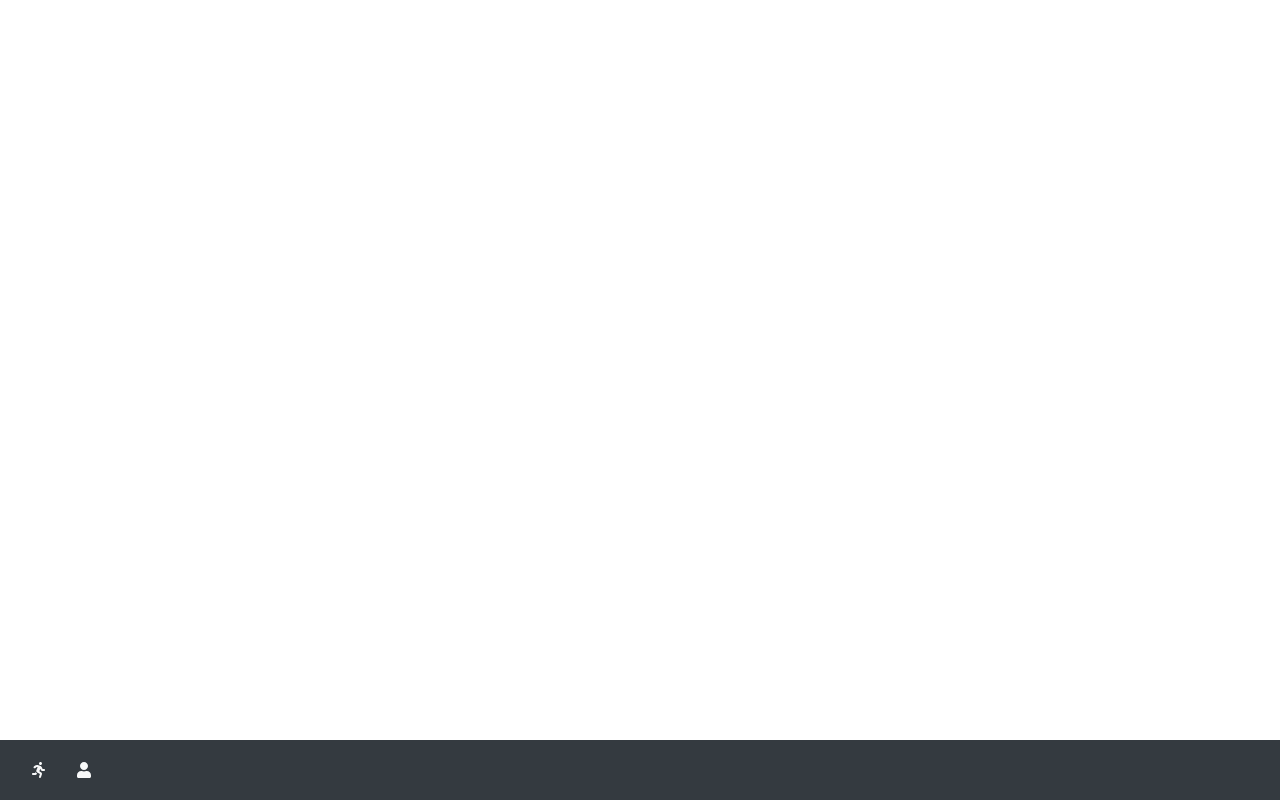
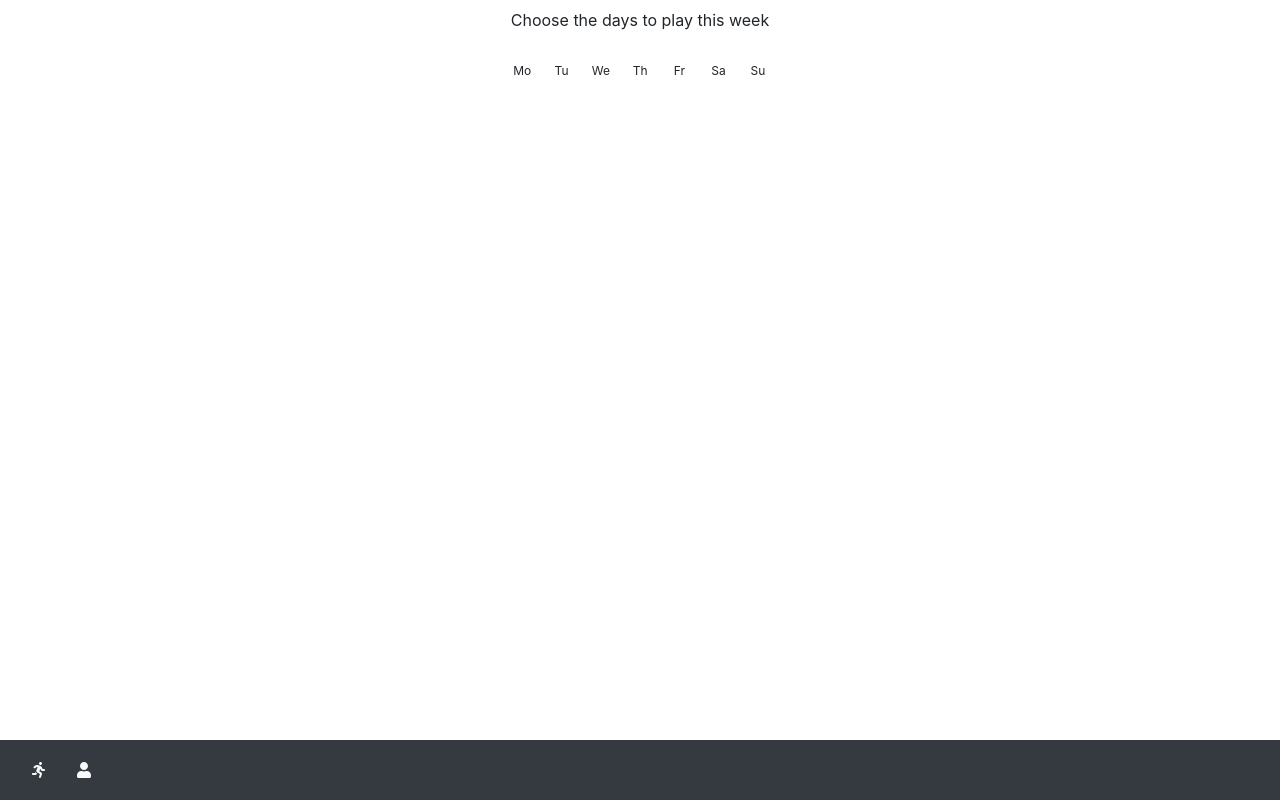
Before and after one commit to natedavisolds/awp-app, a React (Create React App) app: page /interest in a window 1280 px wide. Built offline with nearby package versions, Linux system fonts and the light colour scheme.

Commit message:
Add Interest Grid and Netlify

```diff
--- a/package.json
+++ b/package.json
@@ -7,6 +7,7 @@
     "@fortawesome/free-solid-svg-icons": "^5.9.0",
     "@fortawesome/react-fontawesome": "^0.1.4",
     "bootstrap": "^4.3.1",
+    "lodash": "^4.17.15",
     "react": "^16.8.6",
     "react-dom": "^16.8.6",
     "react-router-dom": "^5.0.1",
--- a/src/App.js
+++ b/src/App.js
@@ -11,6 +11,7 @@ import PlaytimesContainer from './Playtimes'
 import PlaytimeContainer from './Playtimes/PlaytimeContainer'
 import ProfileContainer from './Profile'
 import SignupContainer from './Signup'
+import InterestContainer from './Interest'
 
 import Navbar from './Site/Navbar'
 
@@ -27,6 +28,7 @@ const App = () =>
         <Route exact path={["/play/:facet"]} component={PlaytimesContainer} />
         <Route exact path="/profile" component={ProfileContainer} />
         <Route path="/playtimes/:playtimeId" component={PlaytimeContainer} />
+        <Route path="/interest" component={InterestContainer} />
         <Route exact path="/signup" component={SignupContainer} />
       </Router>
     </PlaytimeProvider>
--- /dev/null
+++ b/src/Interest/InterestContainer.js
@@ -0,0 +1,110 @@
+import React, {useState,useReducer,useEffect} from 'react'
+import './interest-button.css'
+
+import _ from 'lodash'
+import { findIconDefinition } from '@fortawesome/fontawesome-svg-core';
+
+const InterestButton = ({label="", value=0, onIncrease}) =>
+  <button
+    className={`interest-btn interest-btn-${value}`}
+    onClick={(e) => {
+      e.preventDefault();
+      if (onIncrease) { onIncrease(value >= 4 ? 0 : (value + 1)) }
+    }}>{label}</button>
+
+const InterestReducer = (state={},action) => {
+  const {type,day,timeslot,value} = action
+
+  switch(type) {
+    case "CHANGE_INTEREST":
+      const changedDay = Object.assign({},state[day],{dayInterest:true},{[timeslot]:value})
+      return(Object.assign({},state,{[day]:changedDay}))
+    case "CHANGE_DAY_INTEREST":
+      console.info("CHANGE_DAY_INTEREST")
+      const newDay = Object.assign({},state[day],{dayInterest:(value === true)})
+      return(Object.assign({},state,{[day]:newDay}))
+    default:
+      return(state)
+  }
+}
+
+const InterestGrid = ({days=["Mo","Tu","We","Th","Fr","Sa","Su"]}) => {
+  const [userInterest,dispatch] = useReducer(InterestReducer,{})
+
+  const findInterest = (day,timeslot) => {
+    const dayInterest = userInterest[day]
+
+    if (dayInterest) {
+      const timeslotInterest = dayInterest[timeslot]
+      return(timeslotInterest ? timeslotInterest : 0)
+    } else {
+      return(0)
+    }
+  }
+
+  useEffect(() => console.info(userInterest),[userInterest])
+
+  const toggleDayInterest = (day) => {
+    console.info("toggleDayInterest")
+    const current = userInterest[day] && userInterest[day].dayInterest === true
+    dispatch({
+      type:"CHANGE_DAY_INTEREST",
+      day,
+      value: !current
+    })
+  }
+
+  const increaseInterest = (day,timeslot,value) => {
+    dispatch({
+      type: "CHANGE_INTEREST",
+      day,
+      timeslot,
+      value
+    })
+  }
+
+  const isShowingDay = (day) => {
+    const currentDay = userInterest[day]
+    if (currentDay) {
+      return(currentDay.dayInterest === true)
+    } else { return(false) }
+  }
+
+  return(
+    <div className="interest-grid">
+      <table className="interest-table">
+        <thead>
+          <tr>
+            { days.map(day => <td key={day} className={`interest-table-col-header ${ isShowingDay(day) && 'interested'}`} onClick={() => toggleDayInterest(day)} scope="col">{day}</td>) }
+          </tr>
+        </thead>
+        <tbody>
+          { Timeslots.map(timeslot =>
+            <tr key={`row-${timeslot}`} className="interest-table-row">
+              { _.times(days.length, dayNumber =>
+                <td key={`${dayNumber}-${timeslot}`} className="interest-table-cell">
+                  { isShowingDay(days[dayNumber]) && <InterestButton label={timeslot} value={findInterest(days[dayNumber],timeslot)} onIncrease={(level) => increaseInterest(days[dayNumber],timeslot,level)} /> }
+                </td>
+                )
+              }
+            </tr>
+          )}
+        </tbody>
+      </table>
+    </div>
+  )
+}
+
+const Timeslots = ["< 9", "9-11","11-1","1-3","3-5","5-7","> 7"]
+
+const InterestContainer = () => {
+  return(
+    <div>
+      <p className="p-2 text-center">Choose the days to play this week</p>
+
+      <InterestGrid />
+    </div>
+  )
+}
+
+export default InterestContainer
--- /dev/null
+++ b/src/Interest/index.js
@@ -0,0 +1,3 @@
+import InterestContainer from './InterestContainer'
+
+export default InterestContainer
--- /dev/null
+++ b/src/Interest/interest-button.css
@@ -0,0 +1,83 @@
+.interest-grid {
+  width: 100%;
+}
+
+.interest-table {
+  width: 275px;
+  margin: 0 auto;
+}
+
+.interest-table-col-header {
+  text-align: center;
+  font-size: 12px;
+  width: 30px;
+  height: 30px;
+  border-bottom: 2px solid transparent;
+}
+
+.interest-table-col-header.interested {
+  color: green;
+  border-bottom: 2px solid green;
+}
+
+.interest-table-cell {
+  padding:2px;
+  margin:0px;
+  position:relative;
+  width: 40px;
+  height: 40px;
+}
+
+.interest-table-row {
+  padding:0;
+  margin:0;
+}
+
+.interest-table-row-header {
+  text-align: right;
+  font-size: 12px;
+  padding-right: 3px;
+}
+
+.interest-btn {
+  border: 1px solid #cccccc;
+  border-radius: 0;
+  font-size: 11px;
+  width: 40px;
+  height: 40px;
+}
+
+.interest-btn:focus {
+  outline: none;
+  box-shadow: none;
+}
+
+.interest-btn-0 {
+  background-color: transparent;
+}
+
+.interest-btn-1 {
+  background-color: #DDDDDD;
+}
+
+.interest-btn-2 {
+  background-color: #AAAAAA;
+}
+
+.interest-btn-3 {
+  background-color: #777777;
+  color: white;
+}
+
+.interest-btn-3:focus {
+  color: white;
+}
+
+.interest-btn-4 {
+  background-color: green;
+  color: white;
+}
+
+.interest-btn-4:focus {
+  color: white;
+}
```
Also changed, not shown: 2 other files (tests, documents, lock files or other folders).
